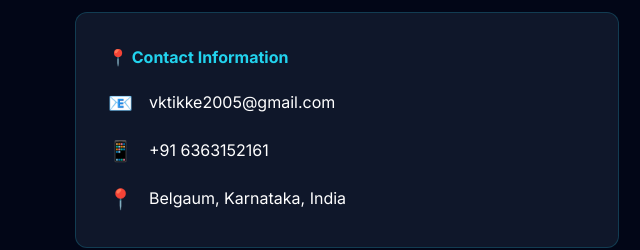
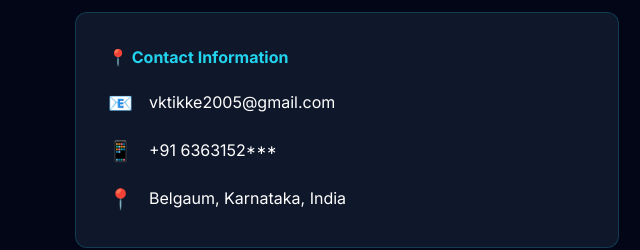
Before and after one commit to Vaibh31/Portfolio, a plain HTML site: page index.html in a window 1280 px wide. Shown: the part 1120-1370 px from the top of the page, 597-1237 px from the left. Drawn offline with Linux system fonts and the light colour scheme.

Commit message:
Update index.html

```diff
--- a/index.html
+++ b/index.html
@@ -1028,7 +1028,7 @@
                         </div>
                         <div class="contact-item">
                             <span>📱</span>
-                            <span>+91 6363152161</span>
+                            <span>+91 6363152***</span>
                         </div>
                         <div class="contact-item">
                             <span>📍</span>
```
